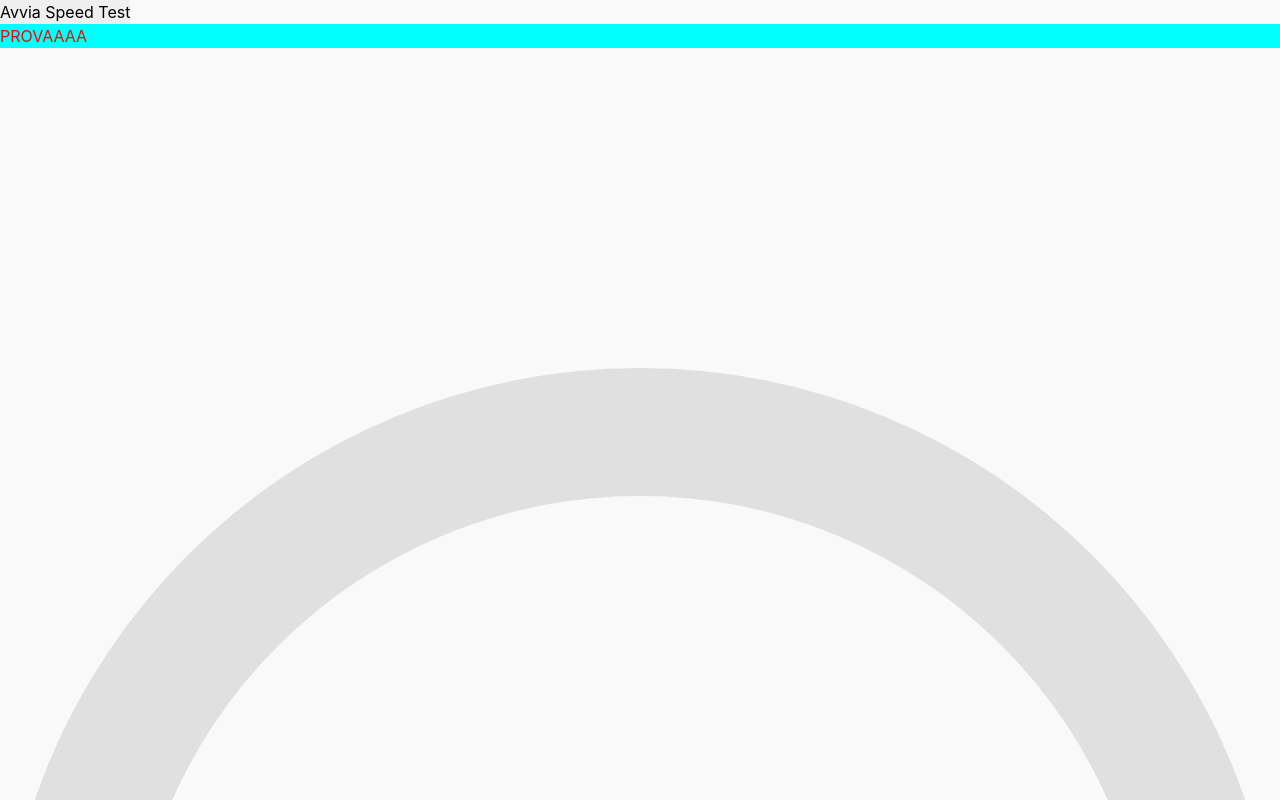
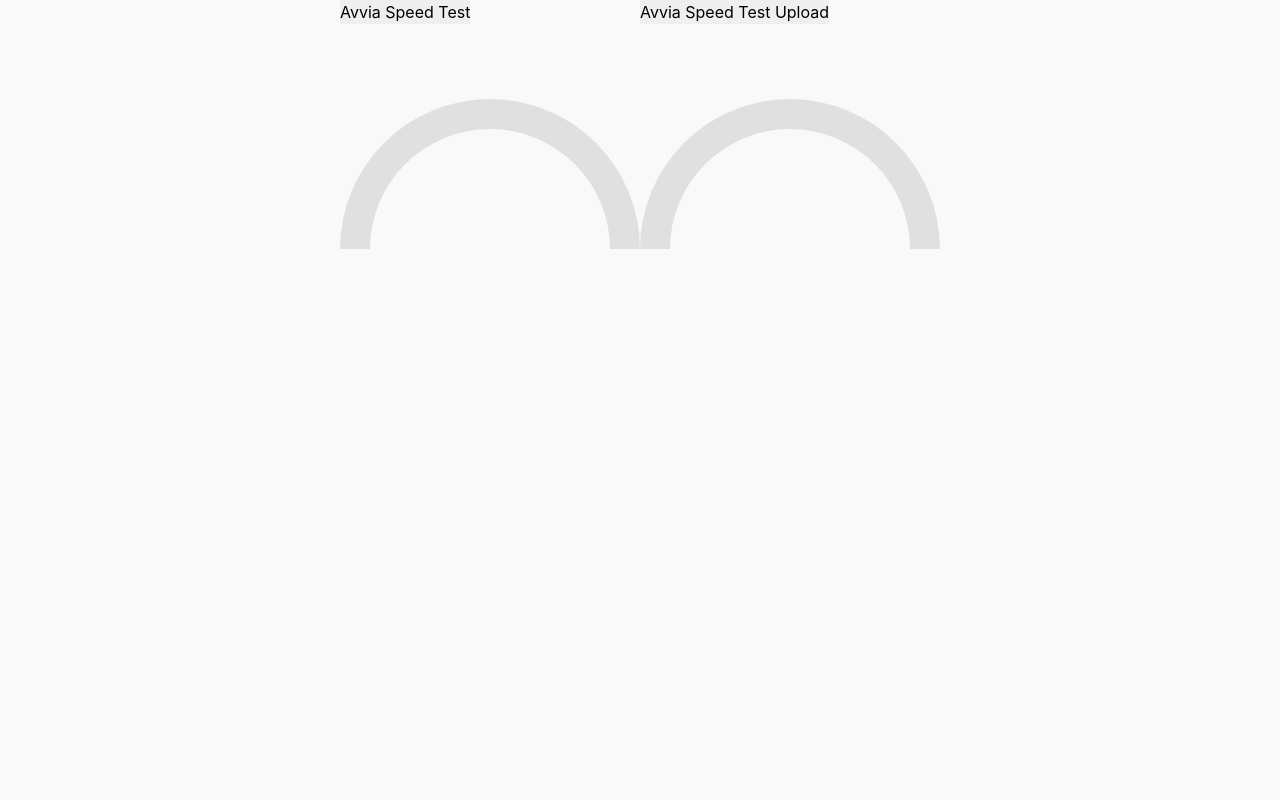
Before and after one commit to IvanIasnig/NetChronoFe, a Next.js app: page / in a window 1280 px wide. Shown: the top 800 px of the page. Built offline with nearby package versions, Linux system fonts and the light colour scheme; no server answers.

Commit message:
style changes

```diff
--- /dev/null
+++ b/src/app/home.module.scss
@@ -0,0 +1,12 @@
+@import '@/styles/breakpoints.module.scss';
+
+.home{
+    display: flex;
+    flex-direction: column;
+    align-items: center;
+    justify-content: center;
+
+    @media (min-width: $breakpoint-md) {
+        flex-direction: row;
+      }
+}
--- a/src/app/page.tsx
+++ b/src/app/page.tsx
@@ -1,11 +1,12 @@
 import DownloadSpeedTest from "@/components/SpeedTestComponents/DownloadSpeedTest/DownloadSpeedTest";
 import UploadSpeedTest from "@/components/SpeedTestComponents/UploadSpeedTest/UploadSpeedTest";
+import styles from './home.module.scss'
 
 export default function Home() {
   return (
-    <>
+    <div className={styles.home}>
       <DownloadSpeedTest />
       <UploadSpeedTest/>
-    </>
+    </div>
   );
 }
--- a/src/components/SpeedTestComponents/DownloadSpeedTest/DownloadSpeedTest.tsx
+++ b/src/components/SpeedTestComponents/DownloadSpeedTest/DownloadSpeedTest.tsx
@@ -11,7 +11,6 @@
   ChartOptions,
   ChartData,
 } from "chart.js";
-import styles from './DownloadSpeedTest.module.scss'
 
 Chart.register(DoughnutController, ArcElement, Tooltip, Legend);
 
@@ -122,7 +121,6 @@
       {downloadSpeed !== null && (
         <p>Download: {downloadSpeed.toFixed(2)} Mbps</p>
       )}
-      <p className={styles.prova}>PROVAAAA</p>
       <canvas ref={chartRef} width={300} height={150}></canvas>
     </div>
   );
--- a/src/components/SpeedTestComponents/UploadSpeedTest/UploadSpeedTest.tsx
+++ b/src/components/SpeedTestComponents/UploadSpeedTest/UploadSpeedTest.tsx
@@ -26,9 +26,9 @@
     calculate_speed: Function;
   }) {setLoading(true);
 
-  const fileSize = 1024 * 1024; // 1MB file for example
+  const fileSize = 1024 * 1024 * 30; // 30MB fil
   const testFile = new Blob(["a".repeat(fileSize)], { type: "application/octet-stream" });
-  const chunkSize = 64 * 1024; // 64KB chunk size
+  const chunkSize = 64 * 1024;
   let offset = 0;
 
   const sendChunk = async (chunk: Blob): Promise<void> => {
--- /dev/null
+++ b/src/styles/breakpoints.module.scss
@@ -0,0 +1,19 @@
+$breakpoint-sm: 576px !default;
+$breakpoint-md: 768px !default;
+$breakpoint-lg: 992px !default;
+$breakpoint-xl: 1200px !default;
+$breakpoint-xxl: 1400px !default;
+
+$breakpoints: (
+  breakpoint-sm: $breakpoint-sm,
+  breakpoint-md: $breakpoint-md,
+  breakpoint-lg: $breakpoint-lg,
+  breakpoint-xl: $breakpoint-xl,
+  breakpoint-xxl: $breakpoint-xxl,
+);
+
+:export {
+  @each $breakPointName, $breakPoint in $breakpoints {
+    #{$breakPointName}: $breakPoint;
+  }
+}
```
